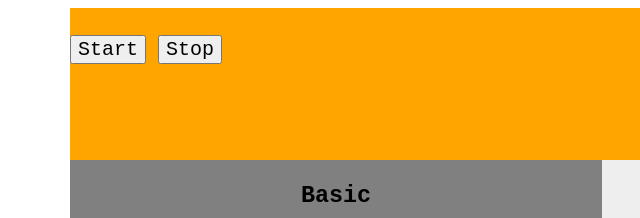
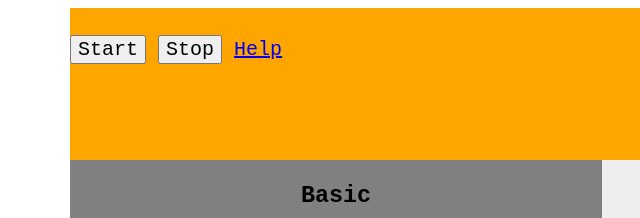
Before and after one commit to ydalir/Factorithm, a website with bundled scripts: page index.html in a window 1280 px wide. Shown: the top 218 px of the page, 0-640 px from the left. Built offline with nearby package versions, Linux system fonts and the light colour scheme; files whose address does not match are found by name.

Commit message:
added temporary help link

```diff
--- a/index.html
+++ b/index.html
@@ -20,6 +20,7 @@
 					<button id="next_level">Next level</button> -->
 					<button id="tmpbutton">Start</button>
 					<button id="tmpbutton2">Stop</button>
+					<a href="./guide" target="_blank">Help</a>
 				</div>
 				<div id="menu">
 					<div id="menu_grid">
```
